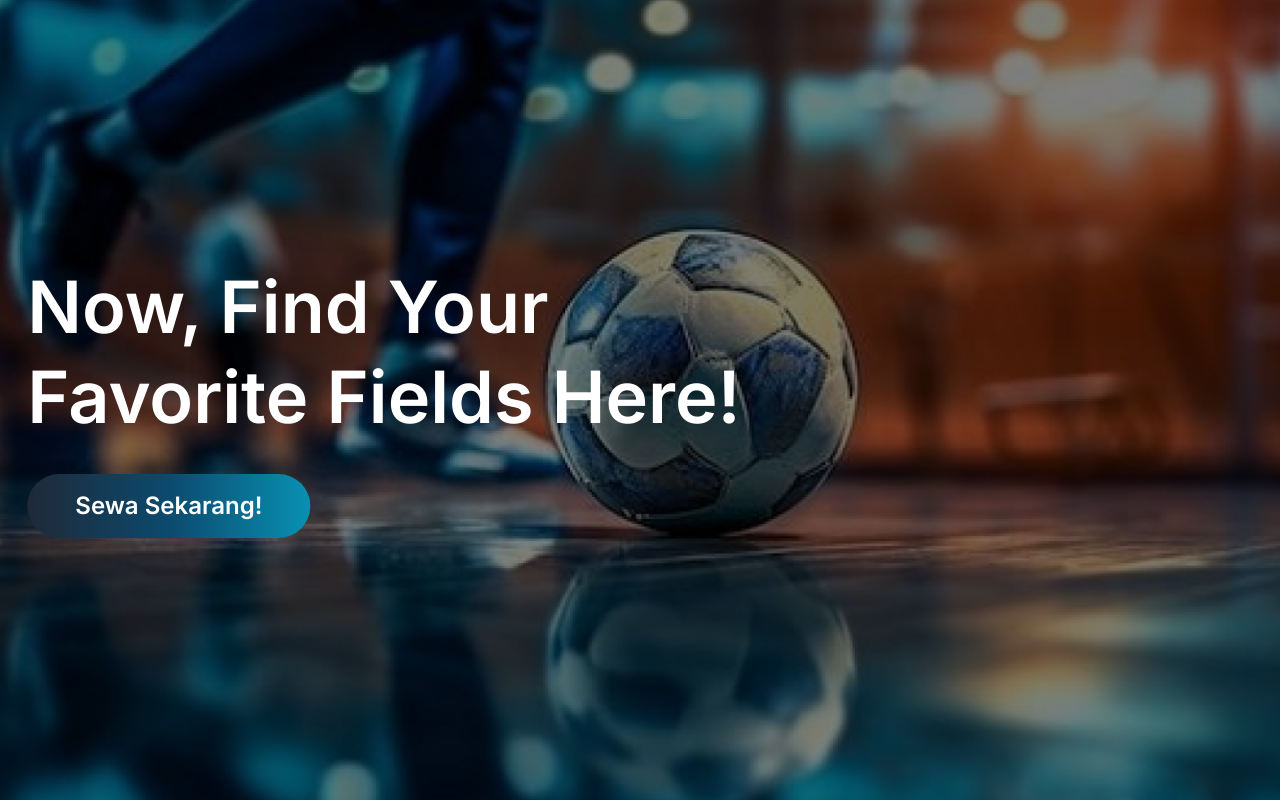
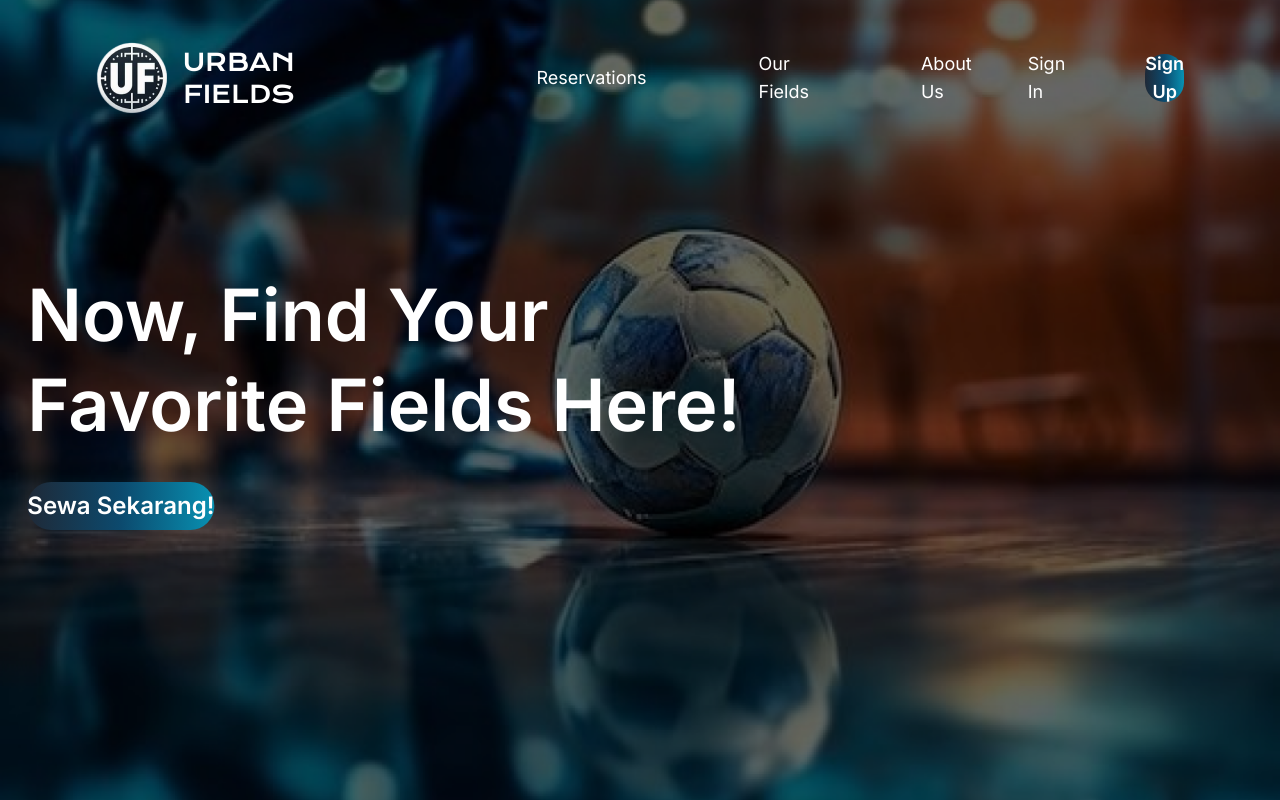
Before and after one commit to JoyAbrian/UrbanField-client, a React (Vite) app: page / in a window 1280 px wide. Built offline with nearby package versions, Linux system fonts and the light colour scheme.

Commit message:
feat: create hero section navbar

```diff
--- a/package.json
+++ b/package.json
@@ -12,6 +12,7 @@
   "dependencies": {
     "react": "^18.2.0",
     "react-dom": "^18.2.0",
+    "react-helmet": "^6.1.0",
     "react-router-dom": "^6.23.1"
   },
   "devDependencies": {
--- a/src/components/Elements/Button/LandingPageButton.jsx
+++ b/src/components/Elements/Button/LandingPageButton.jsx
@@ -1,8 +1,8 @@
 const LandingPageButton = (props) => {
-    const { children = '...', onClick = () => {}, type = 'button' } = props;
+    const { textsize = '2xl', paddingX='12', paddingY='8', children = '...', onClick = () => {}, type = 'button' } = props;
     return (
         <button
-            className={`h-12 px-12 py-8 text-2xl bg-gradient-to-r from-gray-800 via-sky-900 to-cyan-600 text-white rounded-full flex items-center justify-center`}
+            className={`h-12 px-${paddingX} py-${paddingY} font-semibold text-${textsize} bg-gradient-to-r from-gray-800 via-sky-900 to-cyan-600 text-white rounded-full flex items-center justify-center`}
             type={type}
             onClick={onClick}
         >
--- a/src/components/Fragments/Landing_Page/landing_page_hero.jsx
+++ b/src/components/Fragments/Landing_Page/landing_page_hero.jsx
@@ -3,8 +3,8 @@ import LandingPageButton from "../../Elements/Button/LandingPageButton";
 const LandingPageHero = () => {
     return (
         <div className='w-screen h-screen relative select-none'>
-            <img className='w-screen h-screen absolute top-0 left-0 object-cover' src='img/landing_page.png' alt='Landing Page'/>
-            <div className="absolute inset-0 bg-black opacity-50"></div>
+            <img className='w-screen h-screen absolute top-0 left-0 object-fill' src='img/landing_page.png' alt='Landing Page'/>
+            <div className="absolute inset-0 bg-black opacity-60"></div>
             <div className="font-Inter font-semibold absolute top-1/2 transform -translate-x-1/2 -translate-y-1/2 z-10 left-1/4 ml-16">
                 <div className="mb-8">
                     <h1 className="text-7xl font-Inter font-semibold leading-tight text-white">Now, Find Your</h1>
--- /dev/null
+++ b/src/components/Layouts/HeroNavBar.jsx
@@ -0,0 +1,23 @@
+import LandingPageButton from "../Elements/Button/LandingPageButton";
+
+const HeroNavBar = () => {
+    return (
+        <nav className="flex w-full absolute top-0 z-20 py-10 px-24 justify-between select-none">
+            <div className="flex items-center cursor-pointer">
+                <img src="img/icon.png" alt="logo" />
+                <h1 className="text-white text-2xl font-KronaOne ml-4">URBAN FIELDS</h1>
+            </div>
+            <div className="flex items-center text-white text-lg font-Inter ml-52">
+                <p className="mx-14 cursor-pointer">Reservations</p>
+                <p className="mx-14 cursor-pointer">Our Fields</p>
+                <p className="mx-14 cursor-pointer">About Us</p>
+            </div>
+            <div className="flex items-center text-white text-lg font-Inter">
+                <p className="mr-20 cursor-pointer">Sign In</p>
+                <LandingPageButton textsize='lg' paddingY='4' paddingX='14'>Sign Up</LandingPageButton>
+            </div>
+        </nav>
+    );
+}
+
+export default HeroNavBar;
--- a/src/pages/landing_page.jsx
+++ b/src/pages/landing_page.jsx
@@ -1,8 +1,19 @@
+import { Fragment } from "react";
 import LandingPageHero from "../components/Fragments/Landing_Page/landing_page_hero";
+import HeroNavBar from "../components/Layouts/HeroNavBar";
+import { Helmet } from "react-helmet";
 
 const LandingPage = () => {
     return (
-        <LandingPageHero />
+        <Fragment>
+            <Helmet>
+                <title>Home | Urban Fields</title>
+            </Helmet>
+            <section id="hero-section">
+                <HeroNavBar />
+                <LandingPageHero />
+            </section>
+        </Fragment>
     );
 }
 
```
Also changed, not shown: 1 other file (tests, documents, lock files or other folders).
